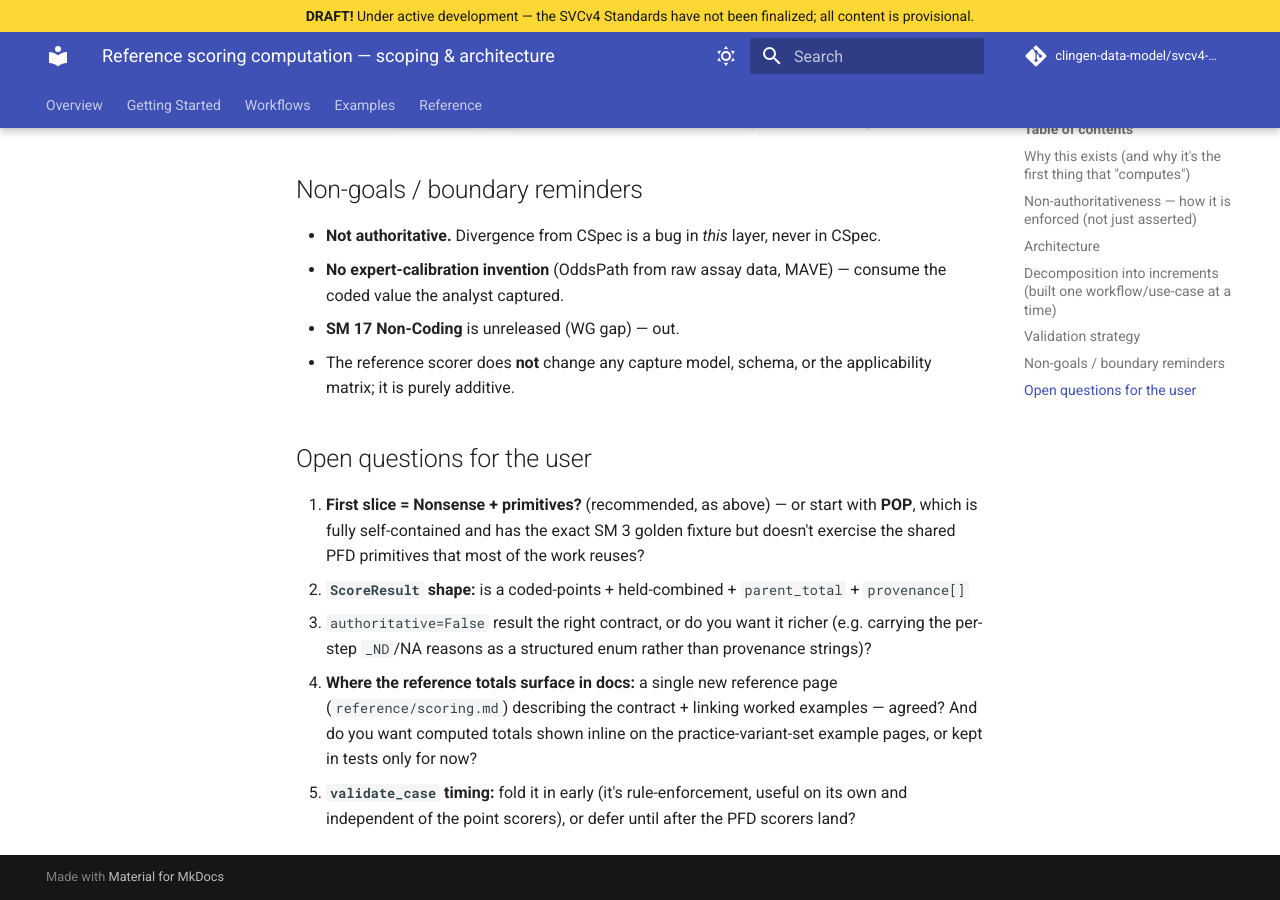
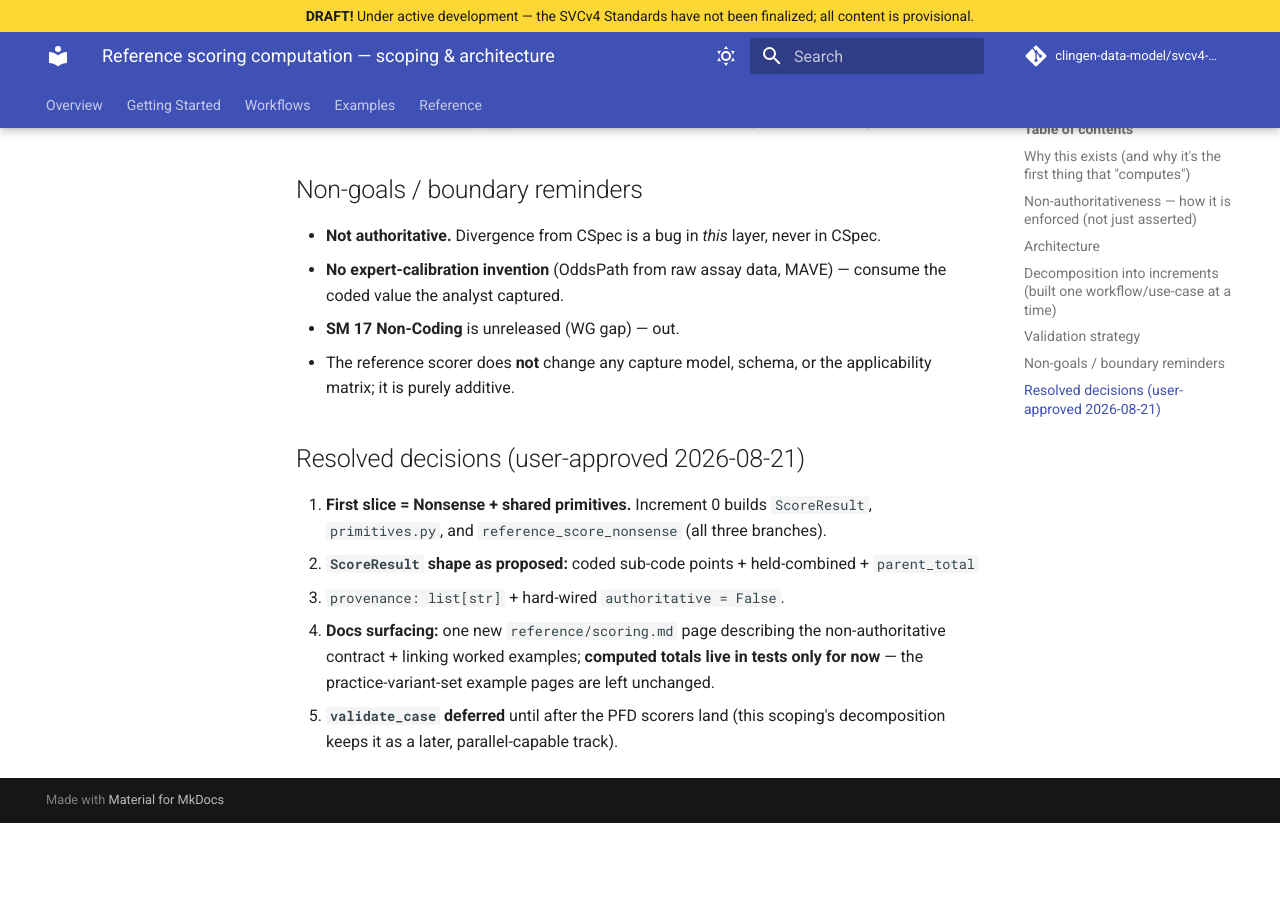
Before and after one commit to clingen-data-model/svcv4-model, an MkDocs documentation site: the page built from docs/superpowers/specs/2026-08-21-scoring-computation-scoping.md, in a window 1280 px wide and 900 px high, scrolled down 3109 px. Built offline with MkDocs 1.6.1 and Material for MkDocs 9.7.7, drawn with Linux system fonts in a browser that asks for light colours; comment, search, counter and statistics services are not loaded; after the commit the page ends 3932 px from its top, so only the background shows below that.

Commit message:
Record resolved decisions in scoring scoping doc (Nonsense-first, ScoreResult, docs, validate_case deferred)

```diff
--- a/docs/superpowers/specs/2026-08-21-scoring-computation-scoping.md
+++ b/docs/superpowers/specs/2026-08-21-scoring-computation-scoping.md
@@ -125,17 +125,14 @@ following the established brainstorm → spec → plan → TDD → review → PR
 - The reference scorer does **not** change any capture model, schema, or the applicability
   matrix; it is purely additive.
 
-## Open questions for the user
+## Resolved decisions (user-approved 2026-08-21)
 
-1. **First slice = Nonsense + primitives?** (recommended, as above) — or start with **POP**,
-   which is fully self-contained and has the exact SM 3 golden fixture but doesn't exercise the
-   shared PFD primitives that most of the work reuses?
-2. **`ScoreResult` shape:** is a coded-points + held-combined + `parent_total` + `provenance[]`
-   + `authoritative=False` result the right contract, or do you want it richer (e.g. carrying
-   the per-step `_ND`/NA reasons as a structured enum rather than provenance strings)?
-3. **Where the reference totals surface in docs:** a single new reference page
-   (`reference/scoring.md`) describing the contract + linking worked examples — agreed? And do
-   you want computed totals shown inline on the practice-variant-set example pages, or kept in
-   tests only for now?
-4. **`validate_case` timing:** fold it in early (it's rule-enforcement, useful on its own and
-   independent of the point scorers), or defer until after the PFD scorers land?
+1. **First slice = Nonsense + shared primitives.** Increment 0 builds `ScoreResult`,
+   `primitives.py`, and `reference_score_nonsense` (all three branches).
+2. **`ScoreResult` shape as proposed:** coded sub-code points + held-combined + `parent_total`
+   + `provenance: list[str]` + hard-wired `authoritative = False`.
+3. **Docs surfacing:** one new `reference/scoring.md` page describing the non-authoritative
+   contract + linking worked examples; **computed totals live in tests only for now** — the
+   practice-variant-set example pages are left unchanged.
+4. **`validate_case` deferred** until after the PFD scorers land (this scoping's decomposition
+   keeps it as a later, parallel-capable track).
```
